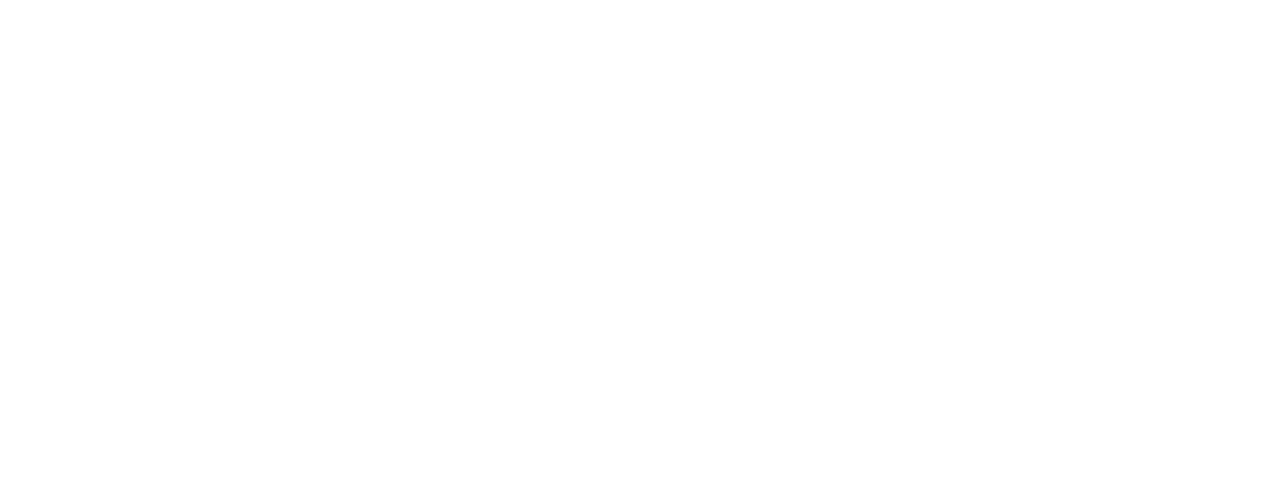
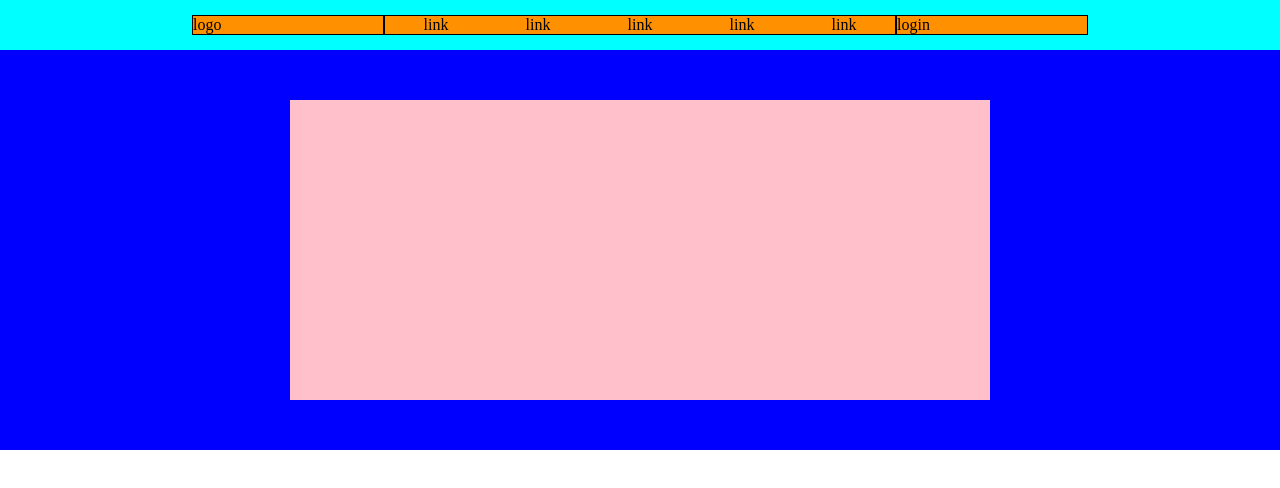
Before and after one commit to SimonePizziconi/htmlcss-struttura-discord, a plain HTML site: page index.html in a window 1280 px wide. Drawn offline with Linux system fonts and the light colour scheme.

Commit message:
header finito

```diff
--- a/css/style.css
+++ b/css/style.css
@@ -0,0 +1,56 @@
+*{
+    margin: 0;
+    padding: 0;
+    box-sizing: border-box;
+}
+
+/* regole css header */
+
+nav {
+    display: flex;
+    align-items: center;
+    justify-content: center;
+    /* DEBUG */
+    background-color: aqua;
+    min-height: 50px;
+}
+
+nav #logo{
+    /* DEBUG */
+    background-color: rgb(255, 145, 0);
+    width: 15%;
+    border: 1px solid black;
+}
+
+nav ul {
+    display: flex;
+    justify-content: space-around;
+    list-style-type: none;
+    /* DEBUG */
+    background-color: rgb(255, 145, 0);
+    width: 40%;
+    border: 1px solid black;
+}
+
+nav #login{
+    /* DEBUG */
+    background-color: rgb(255, 145, 0);
+    width: 15%;
+    border: 1px solid black;
+}
+
+.header-section{
+    display: flex;
+    align-items: center;
+    justify-content: center;
+    /* DEBUG */
+    background-color: blue;
+    min-height: 400px;
+}
+
+.header-section div{
+    /* DEBUG */
+    background-color: pink;
+    min-height: 300px;
+    min-width: 700px;
+}
--- a/index.html
+++ b/index.html
@@ -10,11 +10,30 @@
 
     <!-- Testa della pagina -->
     <header>
-        <section>
+        <nav>
+            <div id="logo">logo</div>
+            <ul>
+                <li>
+                    link
+                </li>
+                <li>
+                    link
+                </li>
+                <li>
+                    link
+                </li>
+                <li>
+                    link
+                </li>
+                <li>
+                    link
+                </li>
+            </ul>
+            <div id="login">login</div>
+        </nav>
 
-        </section>
-        <section>
-
+        <section class="header-section">
+            <div></div>
         </section>
     </header>
 
```
